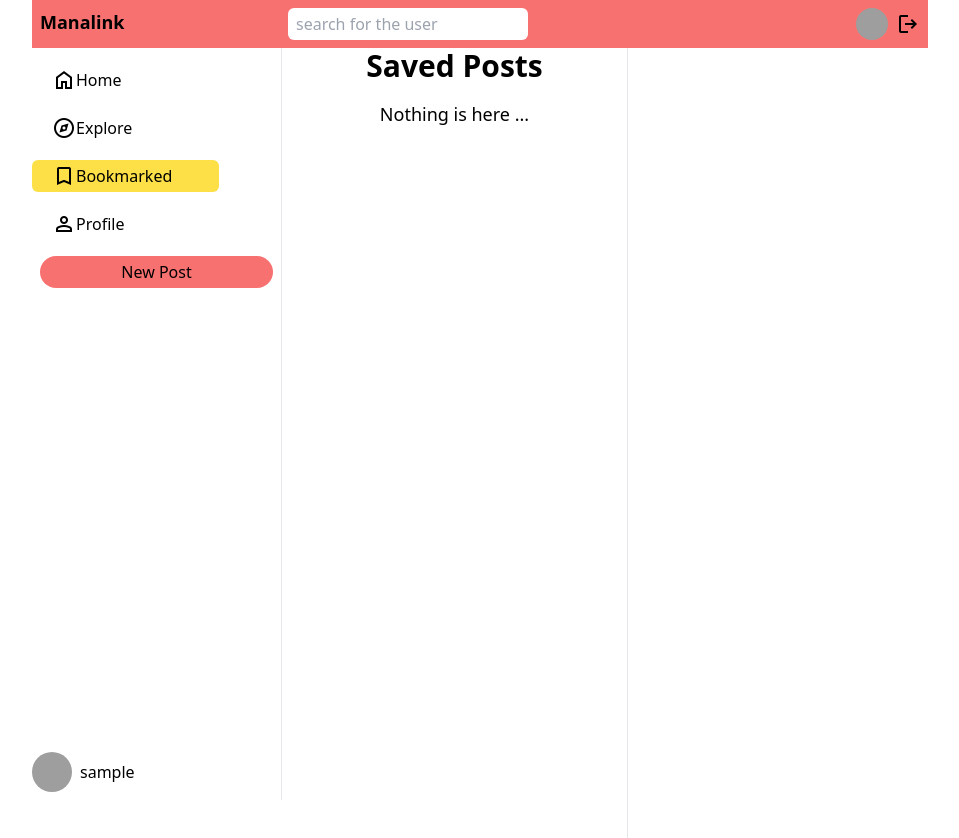
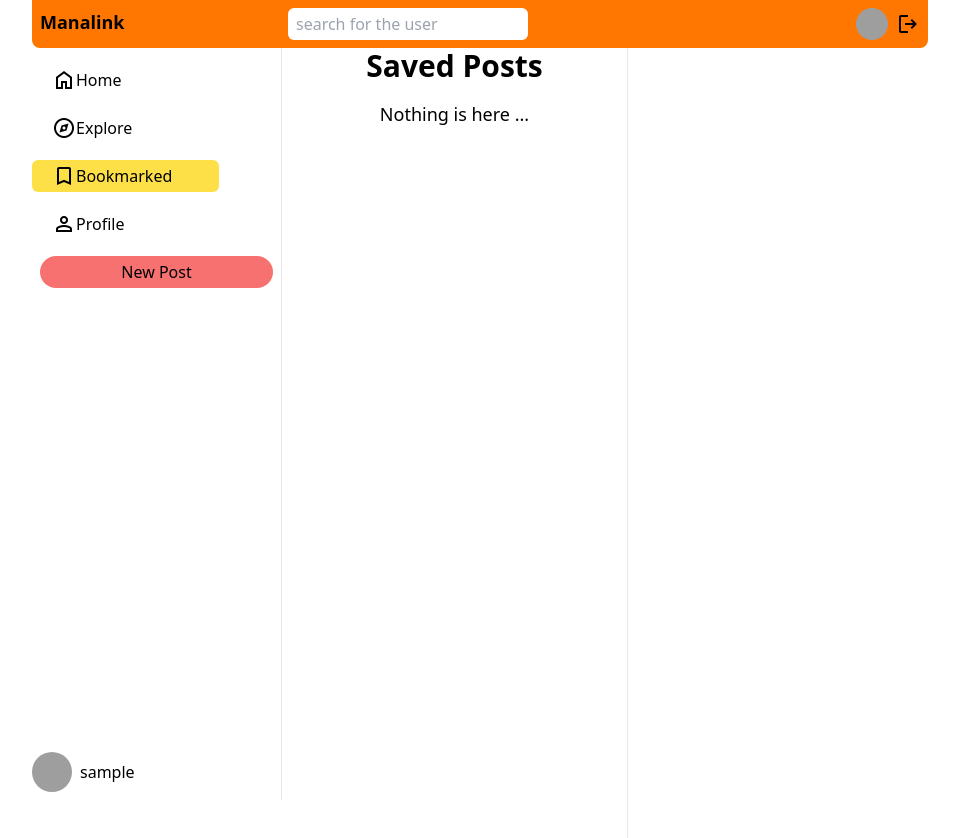
Before and after one commit to gadgetfather/manalink, a React (Create React App) app: page /bookmarks in a window 1280 px wide. Shown: the top 838 px of the page, without its empty margins (160-1119 px from the left). Built offline with nearby package versions, Linux system fonts and the light colour scheme; sample sign-in values are in the browser's storage; grey boxes are pictures that could not be loaded; what miragejs would draw is missing.

Commit message:
update navbar bg

```diff
--- a/src/components/Navbar/Navbar.jsx
+++ b/src/components/Navbar/Navbar.jsx
@@ -30,7 +30,7 @@ export function Navbar() {
   };
 
   return (
-    <nav className="h-12 bg-red-400 p-2 flex justify-between sticky top-0 z-40">
+    <nav className="h-12 bg-primary-orange p-2 flex justify-between sticky top-0 z-40 rounded-b-lg">
       <div>
         <Link className="text-lg font-semibold" to={"/home"}>
           Manalink
```
